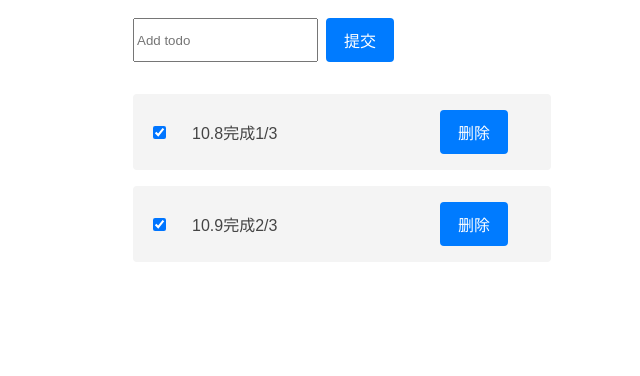
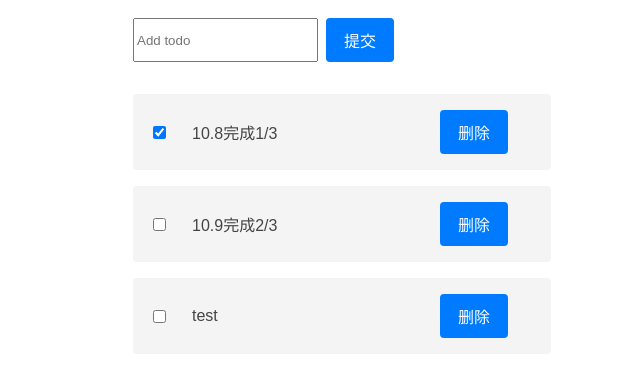
Before and after one commit to Calculus9/toDo, a plain HTML site: page index.html in a window 1280 px wide. Both pictures are taken after a click on the checkbox 457 px from the left and 204 px from the top of the page. Shown: the part 72-448 px from the top of the page, without its empty margins (298-938 px from the left). Drawn offline with Linux system fonts and the light colour scheme.

Commit message:
数据新增、删除

```diff
--- a/js/controller.js
+++ b/js/controller.js
@@ -5,17 +5,23 @@ export default class Controller {
     constructor(model, view) {
         this.model = model;
         this.view = view;
+
+        console.log(this.view);
         this.display(this.model.todos);
 
-        this.view.bindAdd(this.getContent);
+        this.view.bindAdd(this.setContent);
+        this.view.bindDelete(this.setId);
     }
 
     display = (todos) => {
         this.view.displayTodoList(todos);
     }
 
-    getContent = (content) => {
+    setContent = (content) => {
         this.model.addContent(content);
     }
 
+    setId = (id) => {
+        this.model.deleteTodo(id);
+    }
 }
--- a/js/model.js
+++ b/js/model.js
@@ -18,6 +18,10 @@ export default class Model {
             }, {
                 id: 2,
                 content: "10.9完成2/3",
+                complete: false
+            }, {
+                id: 3,
+                content: "test",
                 complete: false
             }
         ];
@@ -45,7 +49,9 @@ export default class Model {
      * 传入需要删除的id，找到这个id删除对应的todo。
      */
     deleteTodo(id) {
-        this.todos = this.todos.filter(d => d.id !== id);
+        this.todos = this.todos.filter(d => {
+            if(d.id !== +id) return d;
+        });
         return this.todos;
     }
     /**
--- a/js/view.js
+++ b/js/view.js
@@ -19,14 +19,22 @@ export default class View {
      * 初始化列表
      */
     initView() {
-        // 根节点
-        this.app = document.getElementById("root");
+        this.app = document.getElementById("root");// 根节点
+        this.initInput();//输入框一栏
+        // todoList列表
+        this.todoList = document.createElement("ul");
+        this.todoList.setAttribute("class", "todo-list");
+        this.app.appendChild(this.todoList);
+    }
+
+    initInput() {
         // 标题添加
         let title = document.createElement("h1");
         title.innerText = "Todo-list";
         this.title = this.app.appendChild(title);
         // 输入框
         this.form = document.createElement("form");//表单
+        this.form.setAttribute("class", "input-form");
         this.input = document.createElement("input");//输入框
         this.input.placeholder = "Add todo";
         this.form.appendChild(this.input);
@@ -36,10 +44,6 @@ export default class View {
 
         this.form.appendChild(this.submitBtn);
         this.app.appendChild(this.form);
-
-        this.todoList = document.createElement("ul");
-        this.app.appendChild(this.todoList);
-
     }
 
     /**
@@ -56,27 +60,27 @@ export default class View {
                 let li = document.createElement("li");
                 li.style.listStyle = "none";
                 li.setAttribute("id", d.id);
-                this.todoList.append(li);
 
                 // 多选框
-                let checkbox = document.createElement("input");
-                checkbox.setAttribute("type", "checkbox");
+                let checkbox = document.createElement('input');
+                checkbox.type = "checkbox";
                 checkbox.checked = d.complete;
                 this.checkbox = li.appendChild(checkbox);
-                //TODO: 点击之后切换我们的complete属性
-                this.checkbox.addEventListener("click", () => {
-                    this.checkbox.checked = !d.complete;
-                    d.complete = !d.complete;
+                this.checkbox.addEventListener("click", (x) => {
+                    x.checked = !d.complete;
                 });
+
                 // 编辑框
                 let editSpan = document.createElement("span");
                 editSpan.textContent = d.content;
                 editSpan.contentEditable = true;
-                this.editSpan = li.append(editSpan);
+                this.editSpan = li.appendChild(editSpan);
                 // 提交按钮
                 let deleteBtn = document.createElement("button");
                 deleteBtn.innerText = "删除";
-                this.deleteBtn = li.append(deleteBtn);
+                this.deleteBtn = li.appendChild(deleteBtn);
+                this.li = li;
+                this.todoList.append(li);
             })
         }
     }
@@ -88,15 +92,21 @@ export default class View {
      */
 
     bindAdd(getContent) {
-       this.submitBtn.addEventListener("click", () =>{
-           let content = this.input.value;
-           if(content){
-               getContent(content);
-           }else{
-               alert("请输入待办");
-           }
-       })
+        console.log(getContent);
+        this.submitBtn.addEventListener("click", () => {
+            let content = this.input.value;
+            if (content) {
+                getContent(content);
+            } else {
+                alert("请输入待办");
+            }
+        })
     }
 
-
+    bindDelete(getId) {
+        this.todoList.addEventListener("click", (event) => {
+            let id = event.target.parentNode.id;
+            getId(id);
+        })
+    }
 }
```
Also changed, not shown: index.html (line endings or trailing spaces).
